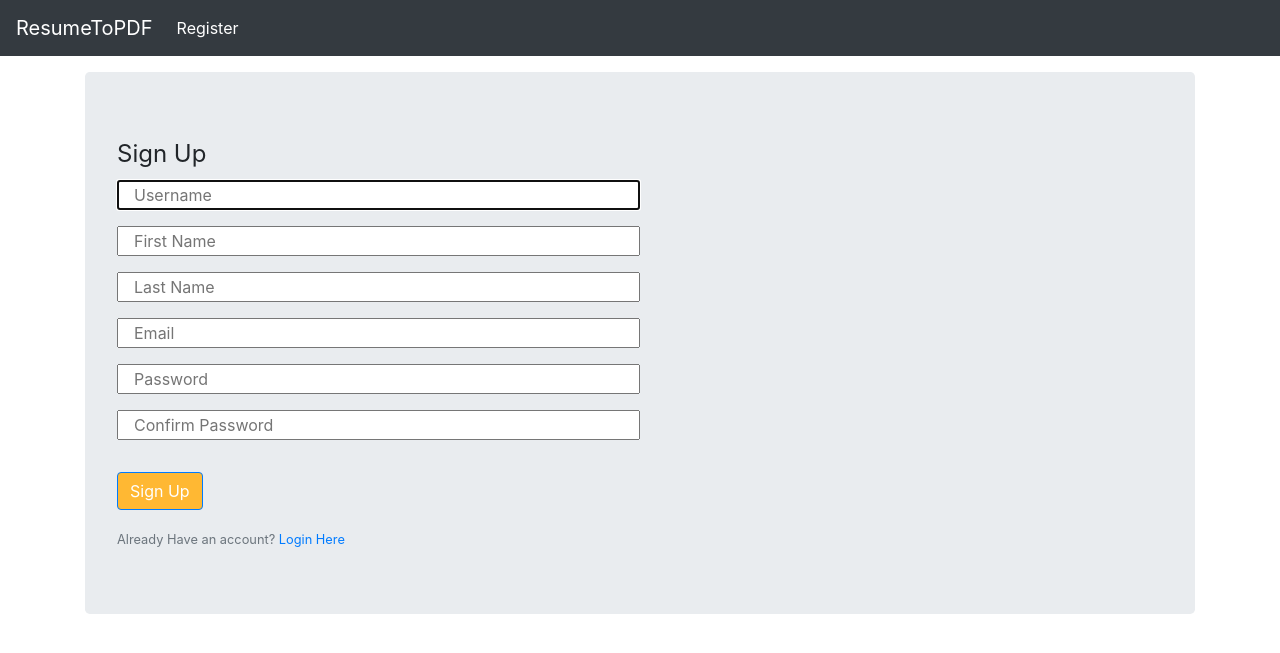
After one commit to servers09/resume-builder, a Django app: page /accounts/register/ in a window 1280 px wide. The commit adds this page. Shown: the top 653 px of the page. Run offline with Django 3.2, Linux system fonts and the light colour scheme; some libraries are stand-ins or nearby versions.

```diff
--- a/accounts/forms.py
+++ b/accounts/forms.py
@@ -2,9 +2,11 @@ from django.contrib.auth.models import User
 from django import forms
 from django.contrib.auth.forms import UserCreationForm
 
-
+class UserRegisterForm(UserCreationForm):
+	class Meta:
+		model = User
+		fields = ('username','email','password1','password2','first_name','last_name')
 
 class LoginForm(forms.Form):
-
 	username = forms.CharField(widget = forms.TextInput())
 	password = forms.CharField(widget = forms.TextInput(attrs={'type':'password'}))
--- /dev/null
+++ b/accounts/templates/accounts/register.html
@@ -0,0 +1,25 @@
+{% extends "accounts/base.html" %}
+{% load widget_tweaks %}
+{% block content %}
+<div class="content-section">
+    <form method="post">
+        {% csrf_token %}
+       <fieldset class='form-group'>
+            <legend>Sign Up</legend>
+				{{ form.username|add_class:"form-group col-md-6 mb-3"|attr:"placeholder:Username" }}
+				{{ form.first_name|add_class:"form-group col-md-6 mb-3"|attr:"placeholder:First Name" }}
+				{{ form.last_name|add_class:"form-group col-md-6 mb-3"|attr:"placeholder:Last Name" }}
+				{{ form.email|add_class:"form-group col-md-6 mb-3"|attr:"placeholder:Email" }}
+				{{ form.password1|add_class:"form-group col-md-6 mb-3"|attr:"placeholder:Password" }}
+				{{ form.password2|add_class:"form-group col-md-6 mb-3"|attr:"placeholder:Confirm Password" }}
+		</fieldset>
+        <div class="form-group">
+            <button class="btn btn-primary btn-x " style="background-color: #ffb833; type=" submit ">Sign Up</button>
+			</div>
+		</form>
+		<div>
+			<small class="text-muted ">Already Have an account? <a href="/accounts/login ">Login Here</a>
+			</small>
+		</div>
+	</div>
+{% endblock %}
--- a/accounts/urls.py
+++ b/accounts/urls.py
@@ -2,6 +2,6 @@ from django.urls import path
 from . import views
 app_name = 'accounts'
 urlpatterns = [
+    path('register/', views.UserRegister.as_view(),name='register'),
     path('login/', views.UserLogin.as_view(),name='login'),
-
     ]
--- a/accounts/views.py
+++ b/accounts/views.py
@@ -5,6 +5,19 @@ from .forms import LoginForm ,UserRegisterForm
 from django.contrib.auth.models import User
 from django.contrib.auth import login, authenticate , logout
 
+class UserRegister(TemplateView):
+	template_name = 'accounts/register.html'
+	def post(self,*args,**kwargs):
+		form = UserRegisterForm(self.request.POST)
+		if form.is_valid():
+			form.save()
+			username = form.cleaned_data.get('username')
+			messages.success(self.request, f'Account created for {username}!')
+			return redirect('/accounts/login')
+		return render(self.request, self.template_name, {'form': form})
+	def get(self,*args,**kwargs):
+		form = UserRegisterForm()
+		return render(self.request, self.template_name, {'form': form})
 
 class UserLogin(TemplateView):
 	template_name = 'accounts/login.html'
```
Also changed, not shown: accounts/templates/accounts/login.html (+6 -11 lines).
